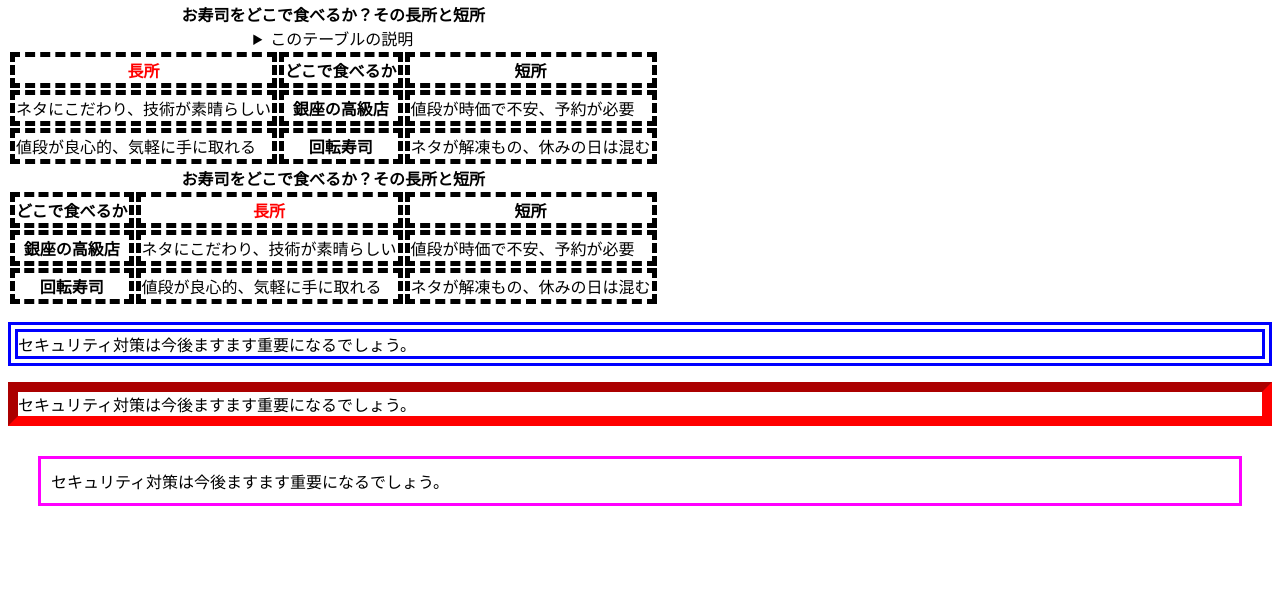
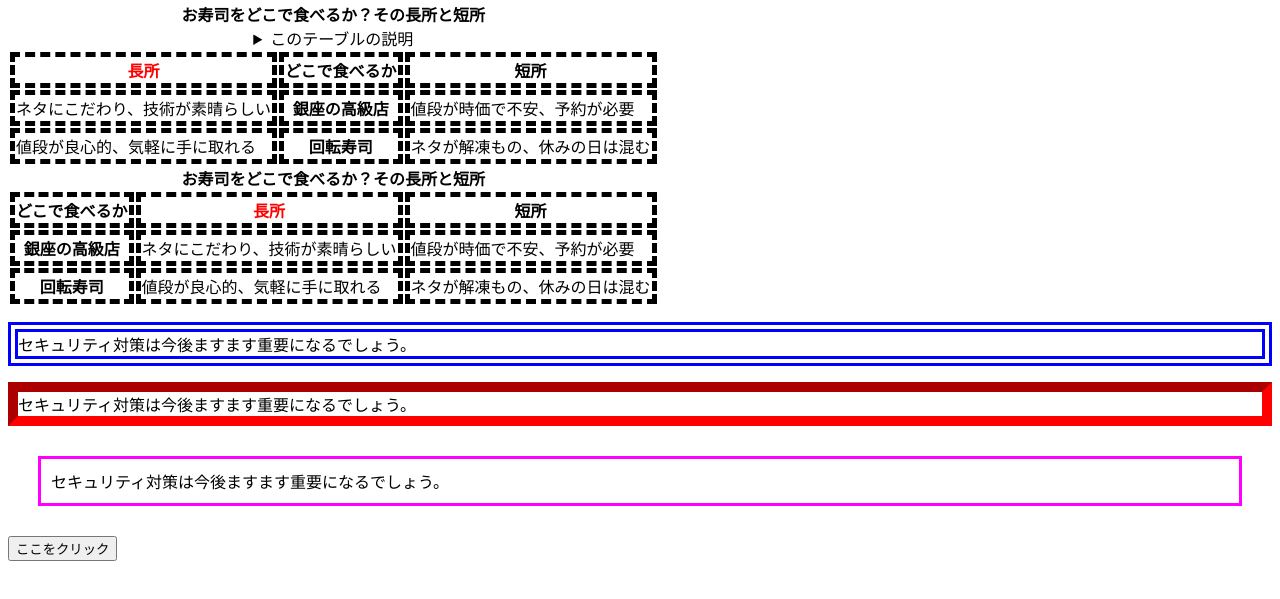
Before and after one commit to yuki014-yuki014/2023-2, a plain HTML site: page index.html in a window 1280 px wide. Shown: the part 87-686 px from the top of the page. Drawn offline with Linux system fonts and the light colour scheme.

Commit message:
Update index.html

```diff
--- a/index.html
+++ b/index.html
@@ -45,6 +45,7 @@
                    <p class="sample2">セキュリティ対策は今後ますます重要になるでしょう。</p>
                    <p class="sample3">セキュリティ対策は今後ますます重要になるでしょう。</p>
 
+           <input type="button"value="ここをクリック"onclick="alert('hello,yuki!);">
 
 
 
```
